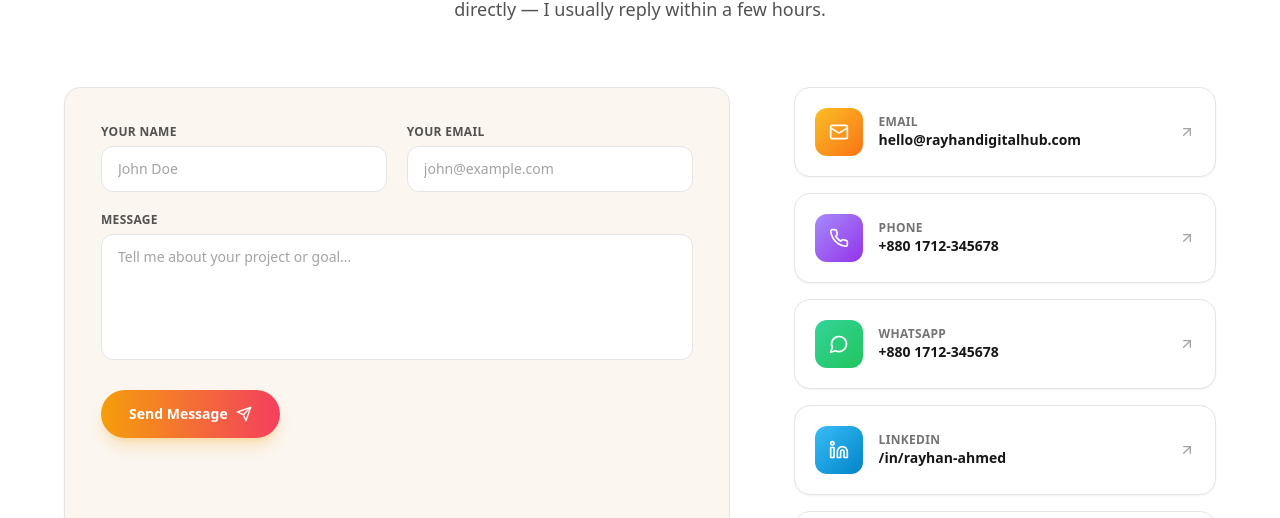
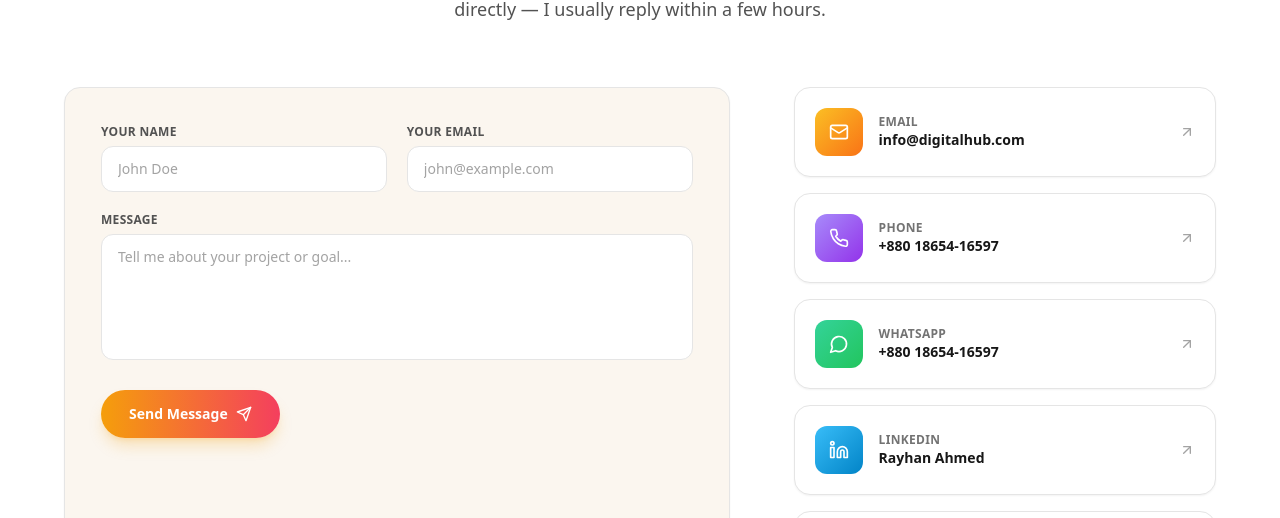
Before and after one commit to rayhandigitalhub/rayhan-digital-hub-1, a React (Vite) app: page / in a window 1280 px wide. Shown: the part 11118-11636 px from the top of the page. Built offline with nearby package versions, Linux system fonts and the light colour scheme.

Commit message:
Update siteConfig.js

```diff
--- a/src/siteConfig.js
+++ b/src/siteConfig.js
@@ -32,11 +32,11 @@ export const siteConfig = {
   // so there is exactly one place to update a phone number or address.
   // -------------------------------------------------------------------
   contact: {
-    email: "hello@rayhandigitalhub.com",
-    phoneDisplay: "+880 1712-345678",
-    phoneHref: "+8801712345678",
-    whatsappNumber: "8801712345678",
-    whatsappDisplay: "+880 1712-345678",
+    email: "info@digitalhub.com",
+    phoneDisplay: "+880 18654-16597",
+    phoneHref: "+880 18654-16597",
+    whatsappNumber: "+880 18654-16597",
+    whatsappDisplay: "+880 18654-16597",
     address: {
       line1: "Road 15, Dhanmondi",
       line2: "Dhaka 1209, Bangladesh",
@@ -66,20 +66,20 @@ export const siteConfig = {
     {
       key: "facebook",
       label: "Facebook",
-      handle: "/RayhanDigitalHub",
+      handle: "Rayhan Ahmed",
       href: "https://facebook.com/RayhanDigitalHub",
     },
     {
       key: "linkedin",
       label: "LinkedIn",
-      handle: "/in/rayhan-ahmed",
-      href: "https://linkedin.com/in/rayhan-ahmed",
+      handle: "Rayhan Ahmed",
+      href: "https://bd.linkedin.com/in/rayhandigitalhub",
     },
     {
       key: "instagram",
       label: "Instagram",
       handle: "@rayhandigitalhub",
-      href: "https://instagram.com/rayhandigitalhub",
+      href: "https://www.instagram.com/rayhandigitalhub/",
     },
     {
       key: "whatsapp",
```
